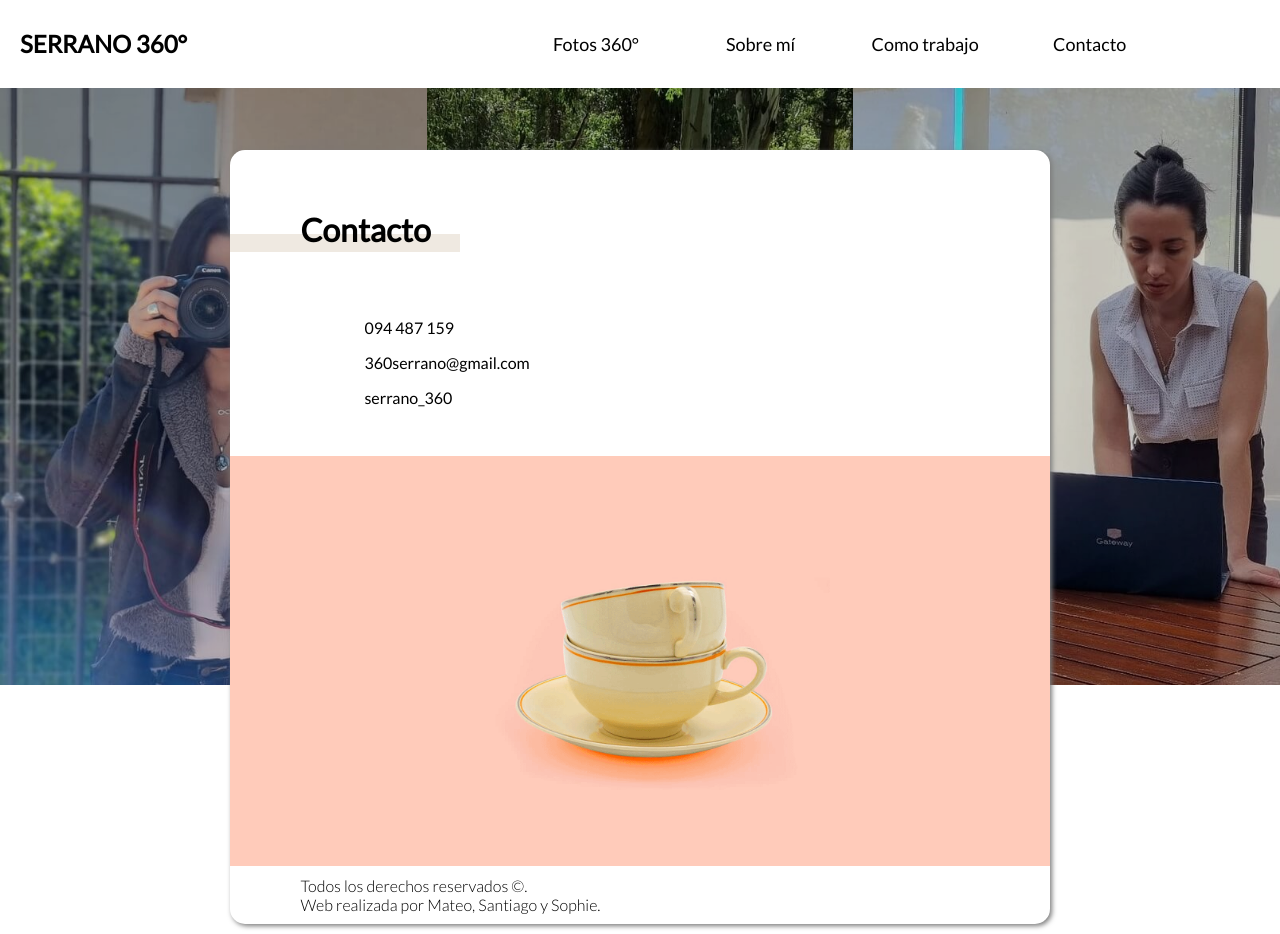
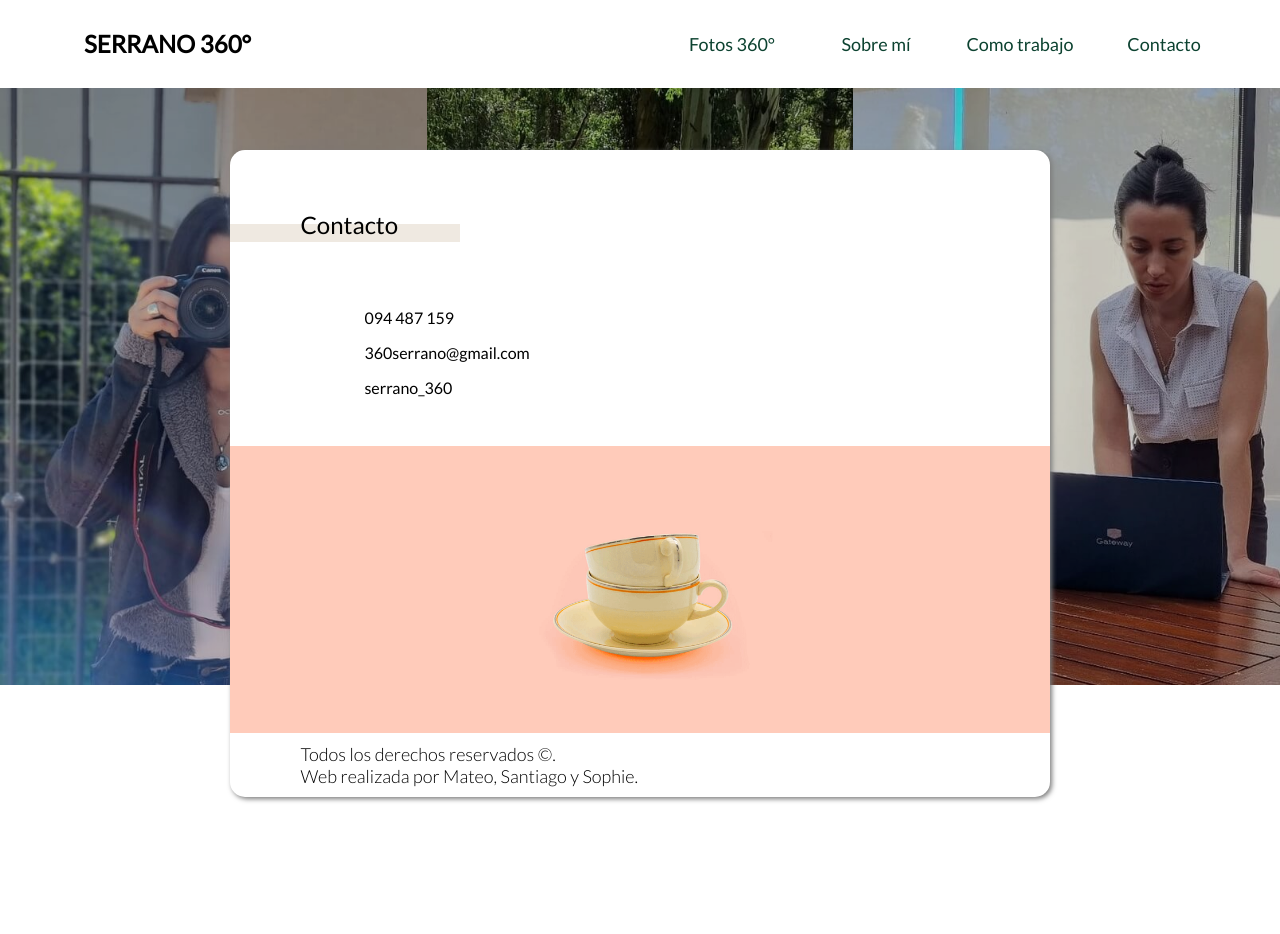
Before and after one commit to SRivarola/Serrano360, a React (Create React App) app: page /contacto in a window 1280 px wide. After the commit the page ends 807 px from the top, so only its background shows below. Built offline with nearby package versions, Linux system fonts and the light colour scheme; some icons are missing.

Commit message:
mas cambios

```diff
--- a/src/Pages/ComoTrabajamos/ComoTrabajamos.js
+++ b/src/Pages/ComoTrabajamos/ComoTrabajamos.js
@@ -71,7 +71,7 @@ const ComoTrabajamos = () => {
           </tbody>
         </table>
       </div>
-      <p style={{ fontSize: '25px', fontWeight: 'bold' }}>¡Ya tenés tus fotos para lucirlas en tu negocio!</p>
+      <p style={{ fontSize: '25px', fontWeight: 'bold', color: '#0C4230'}}>¡Ya tenés tus fotos para lucirlas en tu negocio!</p>
     </div>
   )
 }
--- a/src/Pages/Contacto/Contacto.scss
+++ b/src/Pages/Contacto/Contacto.scss
@@ -8,10 +8,12 @@
         background-color: #FFCBBA;
         @media screen and (max-width:768px) {
             margin-top: 140px !important;
-
+            img{
+                width: 60%;
             }
+        }
         img{
-            width: 50%;
+            width: 35%;
         }
     }
     .derechos{
--- a/src/Pages/Fotos360/Fotos360.js
+++ b/src/Pages/Fotos360/Fotos360.js
@@ -52,6 +52,7 @@ export default function Fotos360() {
       </div>
       :
       <div className='verMas'>
+        <p>Fotoproductos</p>
         <div className='gridVerMas grid1'>
           <img src={vermas1} alt='foto del producto'/>
           <img className='yoda' src={vermas2} alt='foto del producto'/>
--- a/src/Pages/Fotos360/Fotos360.scss
+++ b/src/Pages/Fotos360/Fotos360.scss
@@ -32,6 +32,14 @@
         cursor: pointer;
         font-family: Lato-Light;
         z-index: 999;
+        &:hover{
+            color: #fff;
+            background: #E3957E;
+        }
+        &:focus{
+            color: #fff;
+            background: #D27F67;
+        }
     }
 }
 .verMas{
@@ -42,8 +50,18 @@
     position: relative;
     margin-top: 87px;
     padding-bottom: 30px;
+    p{
+        display: none;
+    }
     @media screen and (max-width:768px) {
         margin-top: 0;
+        p{
+            display: flex;
+            padding-left: 30px;
+            padding-top: 80px;
+            font-family: Lato-Light;
+            font-size: 24px;
+        }
     }
     .gridVerMas{
         display: grid;
--- a/src/components/Navbar/Navbar.scss
+++ b/src/components/Navbar/Navbar.scss
@@ -1,5 +1,5 @@
 a {
-    color: black;
+    color: #0C4230;
     text-decoration: none;
     padding: 10px 0;
     font-size: 18px;
@@ -11,18 +11,16 @@ a {
     }
 
     &:focus {
-      color: grey;
-      color: rgb(110, 110, 110);
+      color: #D27F67;
     }
 
-    &:focus {
-      color: rgb(150, 150, 150);
-    }
+
 }
 .item{
     z-index: 50;
     font-size: 24px;
     font-weight: bold;
+    color: #000 !important;
     &:focus {
       color: #000;
     }
--- a/src/components/Navbar/NavbarStyled.js
+++ b/src/components/Navbar/NavbarStyled.js
@@ -69,13 +69,13 @@ const ToggleButton = styled.button`
 `
 
 const List = styled.ul`
-    position:absolute;
+    position: absolute;
     z-index:50;
     width: 90%;
-    margin: 0 auto;
+    margin-left: 5%;
     display: grid;
     left:20px;
-    grid-template-columns: 3fr 1fr 1fr 1fr 1fr;
+    grid-template-columns: 4fr 1fr 1fr 1fr 1fr;
     @media (max-width: 768px) {
       display: flex;
       flex-direction: column;
@@ -104,6 +104,7 @@ const Leyenda = styled.p`
     @media (max-width: 768px){
         display: flex;
         z-index: 20;
+        color: #000 !important;
     }
     @media (max-width: 365px){
         font-size:12px;
--- a/src/index.scss
+++ b/src/index.scss
@@ -57,12 +57,16 @@ li {
   }
   p{
     font-family: Lato-Light;
+    font-size: 18px;
   }
   h1{
+      font-family: Lato;
+      font-size: 24px;
       padding-top: 60px;
       padding-bottom: 30px;
       z-index: 1;
       position: relative;
+      font-weight: lighter;
   }
   .subrayado{
       width: 230px;
```
